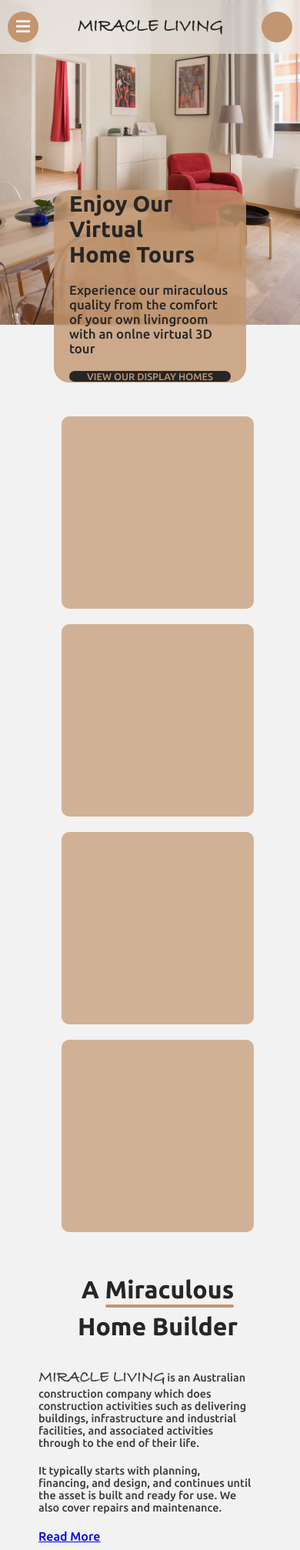
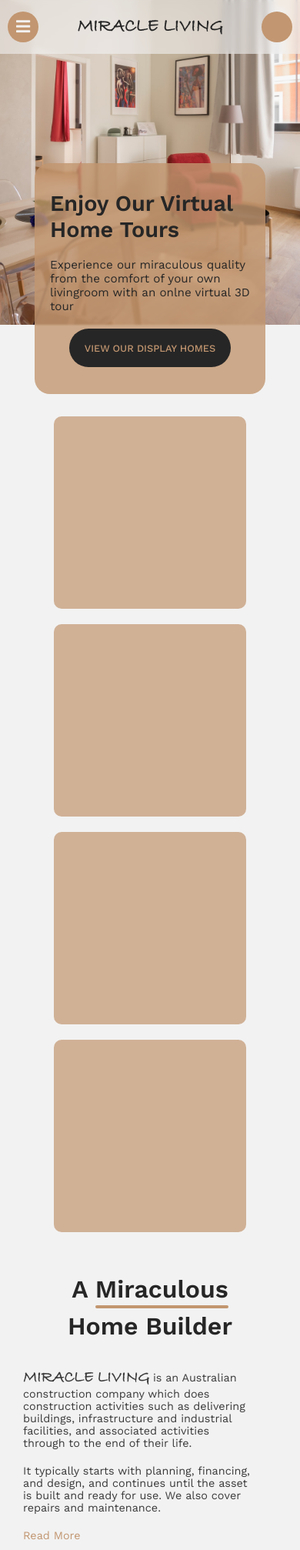
Before and after one commit to cristomathew/miracle_website, a Django app: template miracle/templates/home.html in a window 390 px wide. Shown: the top 2014 px of the page at 77% size. Run offline with Django 3.2, Linux system fonts and the light colour scheme; the template is opened without the code that fills it, so the values that code supplies are empty; parts of the project's set-up code (start-up, migrations or seed data) failed here and were passed over; some libraries are stand-ins or nearby versions; some web fonts are replaced.

Commit message:
HomePage
Responsive (ig)

```diff
--- a/miracle/miracle/static/css/home/review.css
+++ b/miracle/miracle/static/css/home/review.css
@@ -11,7 +11,7 @@
   justify-content: center;
   gap: 2rem;
 
-  margin-bottom: 100px;
+  margin-bottom: 80px;
 }
 .customer .title {
   color: var(--tertiary);
@@ -100,6 +100,8 @@
   align-items: center;
   justify-content: center;
 }
+
+
 .customer .review-container .profile .dp {
   --size: 320px;
   width: var(--size);
@@ -119,12 +121,6 @@
   object-fit: cover;
 }
 
-/* .customer .review-container .quote {
-  transform: translateX(15%);
-}
-.customer .review-container .profile {
-  transform: translateX(-25%);
-} */
 
 .swiper-button-prev,
 .swiper-button-next {
@@ -132,6 +128,24 @@
   top: 55% !important;
   font-weight: bold;
 }
+
+@media (min-width:1100px){
+  .customer .review-container {
+    --size: 350px;
+    justify-content: center;
+  }
+
+  .customer .review-container .quote {
+    width: 80%;
+    height: 300px;
+
+    transform: translateX(calc(var(--size) / 2));
+  }
+  .customer .review-container .quote .line {
+    width: 90%;
+  }
+}
+
 
 @media (max-width: 1000px) {
   .customer .review-container .quote {
--- a/miracle/miracle/static/css/home/section1.css
+++ b/miracle/miracle/static/css/home/section1.css
@@ -125,21 +125,21 @@
 
 @media (max-width:450px){
     .section-1 .main-msg{
-        width: 250px;
-        height: 250px;
+        width: 300px;
+        height: 300px;
         border-radius: 20px;
         padding: 10px 20px;
 
         /* transform: translate(0,32%); */
 
     }
+    .section-1 .main-msg p{
+        font-size: 0.95rem;
+    }
 }
 @media (max-width:350px){
     .section-1 .main-msg{
-        width: 320px;
-        height: 300px;
-
-        transform: translate(0,30%) scale(0.8);
+        transform: translate(0,30%) scale(0.9);
 
     }
 }
--- a/miracle/miracle/static/css/home/section2.css
+++ b/miracle/miracle/static/css/home/section2.css
@@ -106,6 +106,8 @@
     font-size: 0.95rem;
     transition: all 0.5s;
     cursor: pointer;
+    -webkit-tap-highlight-color: transparent;
+
 }
 .section-2 .main-msg .para .more-info-btn::after{
     position: absolute;
@@ -166,6 +168,7 @@
         background-size: 1000px;
         background-repeat: no-repeat;
         background-position: 48% center;
+        margin-bottom: 0;
     }
 }
 
@@ -227,6 +230,10 @@
 
 
   @media (max-width: 700px) {
+    .section-2{
+        padding-left: 30px;
+        padding-right: 30px;
+    }
     .section-2 .main-msg .title {
       font-size: 2rem;
       margin-bottom: -60px;
--- a/miracle/miracle/static/css/home/section3.css
+++ b/miracle/miracle/static/css/home/section3.css
@@ -124,21 +124,21 @@
 
 @media (max-width:450px){
     .section-3 .main-msg{
-        width: 250px;
-        height: 250px;
+        width: 300px;
+        height: 300px;
         border-radius: 20px;
         padding: 10px 20px;
 
         /* transform: translate(0,32%); */
 
     }
+    .section-3 .main-msg p{
+        font-size: 0.95rem;
+    }
 }
 @media (max-width:350px){
     .section-3 .main-msg{
-        width: 320px;
-        height: 300px;
-
-        transform: translate(0,30%) scale(0.8);
+        transform: scale(0.9);
 
     }
 }
--- a/miracle/miracle/static/css/home/style.css
+++ b/miracle/miracle/static/css/home/style.css
@@ -1,4 +1,5 @@
-@import url('https://fonts.googleapis.com/css2?family=Tangerine&family=Ubuntu:ital,wght@0,300;0,400;0,200;0,700;1,300;1,400&display=swap');
+@import url('https://fonts.googleapis.com/css2?family=Work+Sans:ital,wght@0,300;0,400;0,500;0,600;0,700;1,300;1,400;1,500;1,600;1,700&display=swap');
+@import url('https://fonts.googleapis.com/css2?family=Merienda:wght@400;700&display=swap');
 
 @import "../header.css";
 @import "../footer.css";
@@ -12,57 +13,6 @@
     src: url('../../font/BRADHITC.TTF'); /* IE9 Compat Modes */
     src: url('../../font/BRADHITC.TTF')  format('truetype'),
   }
-
-@font-face {
-    font-family: 'Ubuntu';
-    src: url('../../font/Ubuntu-Regular.ttf'); /* IE9 Compat Modes */
-    src: url('../../font/Ubuntu-Regular.ttf')  format('truetype');
-    font-weight: 400;
-    font-style: normal;
-}
-@font-face {
-    font-family: 'Ubuntu';
-    src: url('../../font/Ubuntu-Light.ttf'); /* IE9 Compat Modes */
-    src: url('../../font/Ubuntu-Light.ttf')  format('truetype');
-    font-weight: 300;
-    font-style: normal;
-}
-@font-face {
-    font-family: 'Ubuntu';
-    src: url('../../font/Ubuntu-Bold.ttf'); /* IE9 Compat Modes */
-    src: url('../../font/Ubuntu-Bold.ttf')  format('truetype');
-    font-weight: 600;
-    font-style: normal;
-}
-@font-face {
-    font-family: 'Ubuntu';
-    src: url('../../font/Ubuntu-Medium.ttf'); /* IE9 Compat Modes */
-    src: url('../../font/Ubuntu-Medium.ttf')  format('truetype');
-    font-weight: medium;
-    font-style: normal;
-}
-@font-face {
-    font-family: 'Ubuntu';
-    src: url('../../font/Ubuntu-LightItalic.ttf'); /* IE9 Compat Modes */
-    src: url('../../font/Ubuntu-LightItalic.ttf')  format('truetype');
-    font-weight: light;
-    font-style: italic;
-}
-@font-face {
-    font-family: 'Ubuntu';
-    src: url('../../font/Ubuntu-BoldItalic.ttf'); /* IE9 Compat Modes */
-    src: url('../../font/Ubuntu-BoldItalic.ttf')  format('truetype');
-    font-weight: 600;
-    font-style: italic;
-}
-@font-face {
-    font-family: 'Ubuntu';
-    src: url('../../font/Ubuntu-MediumItalic.ttf'); /* IE9 Compat Modes */
-    src: url('../../font/Ubuntu-MediumItalic.ttf')  format('truetype');
-    font-weight: 500;
-    font-style: italic;
-}
-
 
 
 :root {
@@ -79,8 +29,8 @@
     --tertiary-hsl: 0,0%,15%;
     --tertiary: hsla(var(--tertiary-hsl),1);
 
-    --ubuntu: 'Ubuntu', sans-serif;
-    --hand: 'BradleyHand','Tangerine', cursive;
+    --ubuntu: 'Work Sans', sans-serif;
+    --hand: 'BradleyHand','Merienda', cursive;
 }
 
 *{
--- a/miracle/miracle/static/js/main.js
+++ b/miracle/miracle/static/js/main.js
@@ -66,3 +66,32 @@
   }
   moreToggle=!moreToggle;
 });
+
+
+// Section 3 dropdown
+
+
+let designCard = document.querySelectorAll("footer .container .design");
+
+
+for(let i=0; i<designCard.length; i++){
+
+  let current = designCard[i].querySelector(".expand-btn");
+  let toggle = false;
+  let designItems = designCard[i].querySelectorAll(".items");
+  current.addEventListener('click',()=>{
+    if(!toggle){
+      designItems.forEach(item => item.style.display="block");
+      current.innerHTML = "-";
+      current.style.fontSize = "1.8rem";
+      current.style.transform = "translate(-50%,10%) rotate(180deg)";
+    }
+    else{
+      designItems.forEach(item => item.style.display="none");
+      current.innerHTML = "+";
+      current.style.fontSize = "1.5rem";
+      current.style.transform = "translate(-50%,10%) rotate(0deg)";
+    }
+    toggle=!toggle;
+  });
+}
--- a/miracle/templates/home.html
+++ b/miracle/templates/home.html
@@ -16,7 +16,6 @@
 
 </head>
 <body>
-
 
 
     <header>
@@ -40,10 +39,10 @@
 
 
     <div class="section-1">
-        <!-- <img src="../miracle/static/img/home/img1.png" alt="Interior Photo 1"> -->
         <div class="main-msg">
             <h1 class="title">Enjoy Our Virtual <br> Home Tours</h1>
             <p>Experience our miraculous quality from the comfort of your own livingroom with an onlne virtual 3D tour</p>
+            <!-- Connect to display homes -->
             <a href="#" class="btn">View our display homes</a>
         </div>
     </div>
@@ -68,7 +67,11 @@
             It typically starts with planning, financing, and design, and continues until the asset is built and ready for use.
             We also cover repairs and maintenance.
           </p>
-          <a href="#" class="more-info">Read More</a>
+          <p class="more-para">
+            It typically starts with planning, financing, and design, and continues until the asset is built and ready for use.
+            We also cover repairs and maintenance.
+          </p>
+          <div class="more-info-btn">Read More</div>
         </div>
       </div>
     </div>
@@ -146,10 +149,10 @@
 
 
     <div class="section-3">
-      <!-- <img src="../miracle/static/img/home/img6.png" alt="Interior Photo 1"> -->
       <div class="main-msg">
           <h1 class="title">Enjoy Our Virtual <br> Home Tours</h1>
           <p>Experience our miraculous quality from the comfort of your own livingroom with an onlne virtual 3D tour</p>
+            <!-- Connect to display homes -->
           <a href="#" class="btn">View our display homes</a>
       </div>
   </div>
@@ -159,6 +162,7 @@
     <div class="container">
       <div class="design">
         <div class="title">Our Designs</div>
+        <div class="expand-btn">+</div>
         <div class="items">Single Storey</div>
         <div class="items">Double Storey</div>
         <div class="items">Narrow Lot Designs</div>
@@ -170,16 +174,19 @@
       </div>
       <div class="design">
         <div class="title">Inclusions</div>
+        <div class="expand-btn">+</div>
         <div class="items">Pack 1</div>
         <div class="items">Pack 2</div>
       </div>
       <div class="design">
         <div class="title">Build with us</div>
+        <div class="expand-btn">+</div>
         <div class="items">Our Process</div>
         <div class="items">Where we build</div>
       </div>
       <div class="design contact">
         <div class="title">Connect</div>
+        <div class="expand-btn">+</div>
         <div class="items main">Phone</div>
         <div class="items">123-456-789</div>
         <div class="items main">Office</div>
@@ -187,6 +194,20 @@
   South Windsor, 2756</div>
         <div class="items main">Email</div>
         <div class="items">abrahamquaresh@gmail.com</div>
+      </div>
+      <div class="social">
+        <a href="#" target="_blank" class="social-btn">
+          <i class="fab fa-facebook-f"></i>
+        </a>
+        <a href="#"  target="_blank" class="social-btn">
+          <i class="fab fa-instagram"></i>
+        </a>
+        <a href="#"  target="_blank" class="social-btn">
+          <i class="fab fa-linkedin-in"></i>
+        </a>
+        <a href="#"  target="_blank" class="social-btn">
+          <i class="fab fa-pinterest-p"></i>
+        </a>
       </div>
     </div>
     <div class="credits">
@@ -200,8 +221,6 @@
     </div>
   </footer>
 
-
-
   <script src="https://unpkg.com/swiper@7/swiper-bundle.min.js"></script>
   <script src="{% static 'js/main.js' %}"></script>
 
```
Lines whose indentation alone changed are shown as unchanged.
